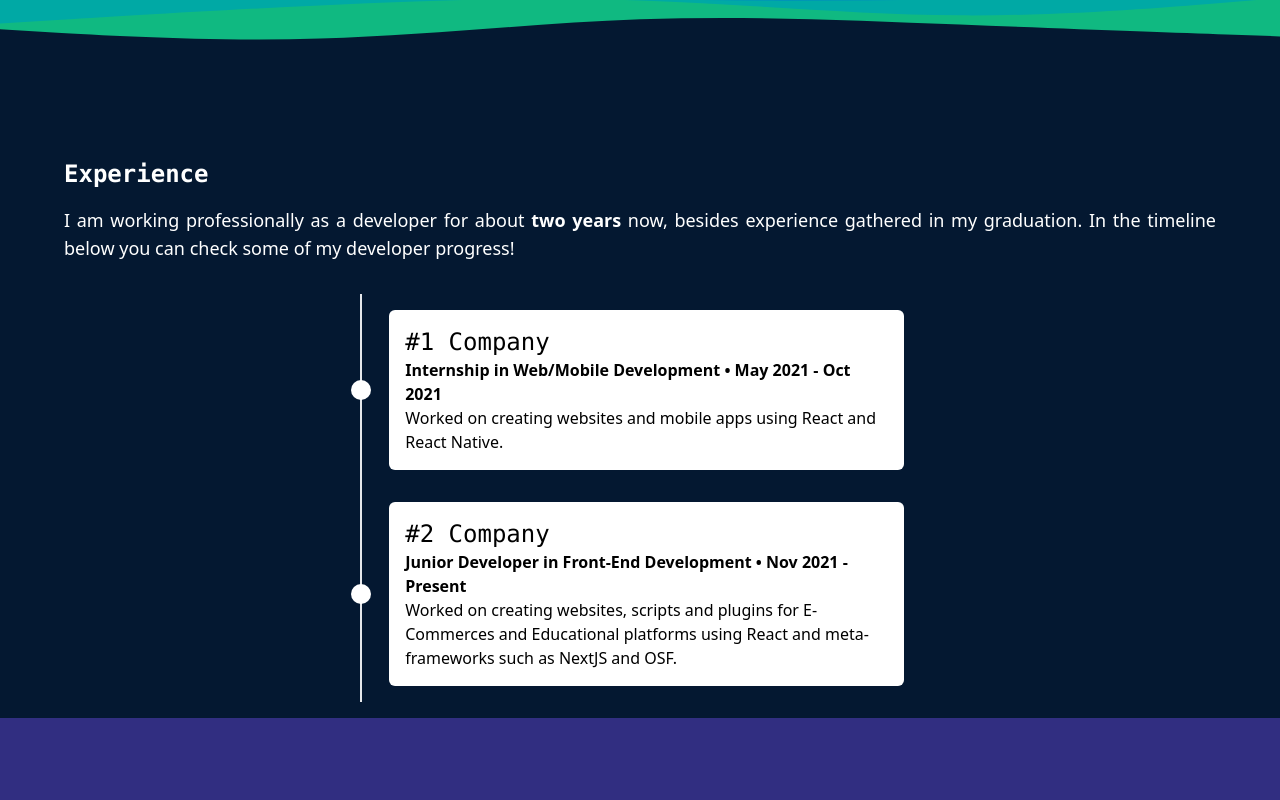
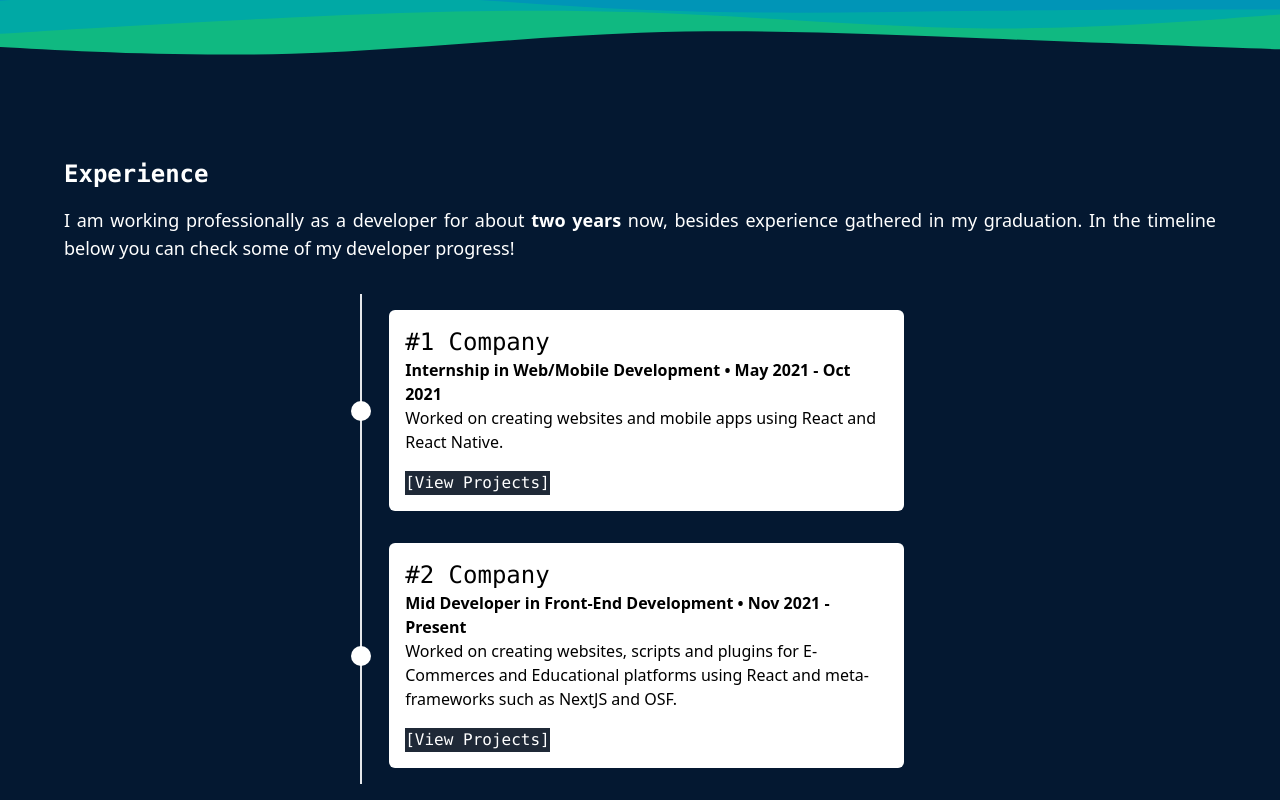
Before and after one commit to reandov/website-evandro, a Next.js app: page / in a window 1280 px wide. Shown: the part 1288-2088 px from the top of the page. Before the commit the page ends 2006 px from the top, so only its background shows below. Built offline with nearby package versions, Linux system fonts and the light colour scheme.

Commit message:
🎨 improving timeline component

```diff
--- a/src/components/Timeline/index.tsx
+++ b/src/components/Timeline/index.tsx
@@ -1,5 +1,8 @@
+'use client'
+
 import React from 'react'
 import { SectionTitle } from '../SectionTitle'
+import { Experience, Project } from '@/types/types'
 
 export function Timeline() {
   const experiences = [
@@ -10,16 +13,98 @@ export function Timeline() {
       role: 'Internship in Web/Mobile Development',
       description:
         'Worked on creating websites and mobile apps using React and React Native.',
+      projects: [
+        {
+          id: 0,
+          title: 'React Native app for hydromethers',
+          description:
+            'In this first project, I have built an app with a friend for hydromether registration for a small city here in Brazil. By the end of the project, the app was being used for dozens of employees and we have successfully gathered tons of data.',
+        },
+        {
+          id: 1,
+          title: 'React website for RFCs',
+          description:
+            'In the second project, I have built with other developers an website for the creation and life cycle management of RFCs.',
+        },
+        {
+          id: 2,
+          title: 'React Native app for building spections',
+          description:
+            'In my last project, I have built an app for a public organization focused on the inspection of buildings.',
+        },
+      ],
     },
     {
       id: 1,
       title: '#2 Company',
       date: 'Nov 2021 - Present',
-      role: 'Junior Developer in Front-End Development',
+      role: 'Mid Developer in Front-End Development',
       description:
         'Worked on creating websites, scripts and plugins for E-Commerces and Educational platforms using React and meta-frameworks such as NextJS and OSF.',
+      projects: [
+        {
+          id: 0,
+          title: 'OSF website',
+          description:
+            'In this project, I have create an OSF website for a famous company with the help of a wonderful team!',
+        },
+      ],
     },
   ]
+
+  function showCollapsedContent(experienceId: number) {
+    const element = window.document.querySelector(`#projects-${experienceId}`)!
+    element.classList.toggle('hidden')
+  }
+
+  function renderProjects(experienceId: number, projects: Project[]) {
+    return (
+      <ul id={`projects-${experienceId}`} className="hidden">
+        {projects.map((project, index) => {
+          return (
+            <li key={project.id} className="mb-4">
+              <h2 className="font-medium">
+                Project #{`${index + 1}`}: {project.title}
+              </h2>
+              <p>{project.description}</p>
+            </li>
+          )
+        })}
+      </ul>
+    )
+  }
+
+  function renderExperiences(experiences: Experience[]) {
+    return experiences.map((experience) => {
+      return (
+        <div key={experience.id} className="flex items-center">
+          <div className="-ml-[calc(0.8rem)]">
+            <svg height="24" width="24">
+              <circle cx="12" cy="12" r="10" fill="white" />
+            </svg>
+          </div>
+
+          <div className="m-4 flex flex-col rounded-md bg-white p-4 text-black">
+            <h1 className="font-mono text-2xl">{experience.title}</h1>
+            <span className="font-semibold">
+              {experience.role} • {experience.date}
+            </span>
+            <span>{experience.description}</span>
+
+            <div className="mt-4">
+              <button
+                className="text-md bg-gray-800 font-mono font-medium text-white"
+                onClick={() => showCollapsedContent(experience.id)}
+              >
+                [View Projects]
+              </button>
+              {renderProjects(experience.id, experience.projects)}
+            </div>
+          </div>
+        </div>
+      )
+    })
+  }
 
   return (
     <section>
@@ -35,24 +120,7 @@ export function Timeline() {
         </div>
       </header>
       <div className="flex flex-col border-l-2 lg:m-auto lg:max-w-[calc(100vw-90vh)]">
-        {experiences.map((experience) => {
-          return (
-            <div key={experience.id} className="flex items-center">
-              <div className="-ml-[calc(0.8rem)]">
-                <svg height="24" width="24">
-                  <circle cx="12" cy="12" r="10" fill="white" />
-                </svg>
-              </div>
-              <div className="m-4 flex flex-col rounded-md bg-white p-4  text-black">
-                <h1 className="font-mono text-2xl">{experience.title}</h1>
-                <span className="font-semibold">
-                  {experience.role} • {experience.date}
-                </span>
-                <span>{experience.description}</span>
-              </div>
-            </div>
-          )
-        })}
+        {renderExperiences(experiences)}
       </div>
     </section>
   )
```
Also changed, not shown: src/types/types.d.ts (added, +14 -0 lines).
